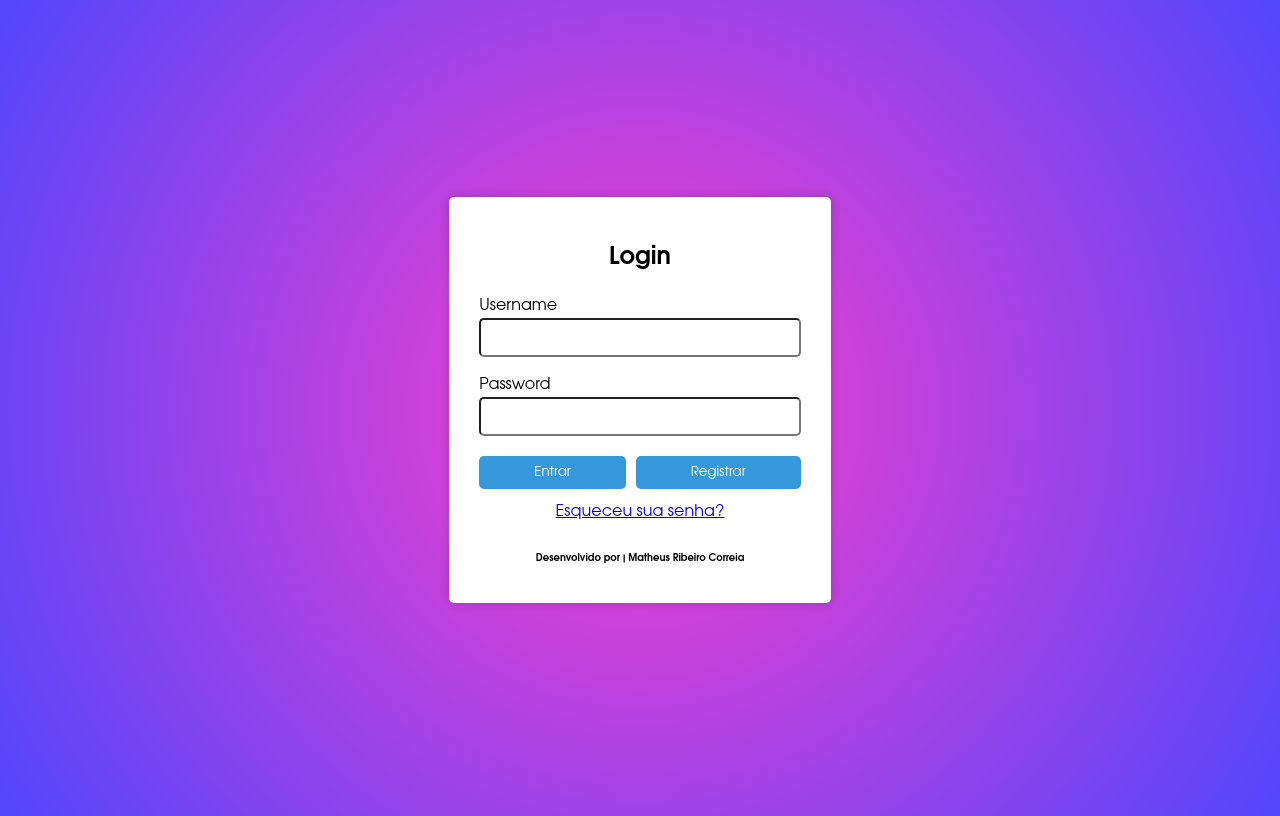
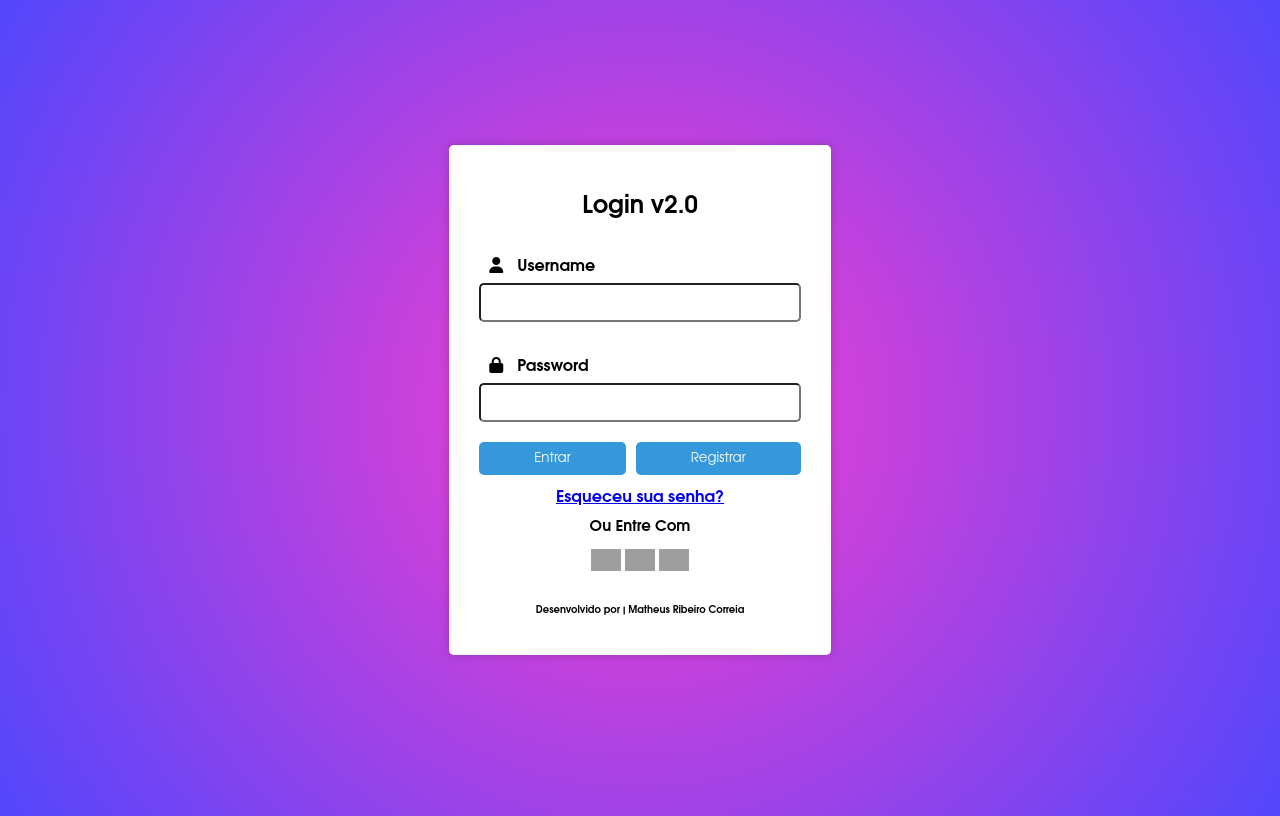
Before and after one commit to badnewsdev/login-form, a plain HTML site: page index.html in a window 1280 px wide. Drawn offline with Linux system fonts and the light colour scheme; grey boxes are pictures that could not be loaded.

Commit message:
Update index.html

```diff
--- a/index.html
+++ b/index.html
@@ -5,24 +5,60 @@
 	<meta http-equiv="X-UA-Compatible" content="IE=edge">
 	<title> Login Form </title>
 	<link rel="stylesheet" type="text/css" href="css/style.css">
+	<link rel="stylesheet" href="https://cdnjs.cloudflare.com/ajax/libs/font-awesome/5.15.2/css/all.min.css" integrity="sha512-NfNOgS+zQG1soEwv0T2TtTfM7VqyNTT0aHryDBsjDfcu07IldFZwRdZL4kjF4DO40C00W8lzvMQyOxdGcOYzg==" crossorigin="anonymous" referrerpolicy="no-referrer" />
 </head>
+
+<script src="https://kit.fontawesome.com/49160785c4.js" crossorigin="anonymous"></script>
+
 <div class="login-container">
   <form class="login-form">
-    <h2>Login</h2>
-    <label for="username">Username</label>
+    <h2>Login v2.0</h2>
+
+    <label for="username"></label>
+	<i class="fas fa-user"></i> <a class="textuser"> <b>Username </a>
     <input type="text" id="username" name="username" required>
-    <label for="password">Password</label>
+
+    <label for="password"></label>
+	<i class="fa-solid fa-lock"> </i> <a class="textpw"> <b>Password </a>
+
     <input type="password" id="password" name="password" required>
+
     <div class="button-container">
       <button class="login-button">Entrar</button>
 	  <button class="register-button">Registrar</button>
-    </div>
+
+</div>
 	<div class="forget">
 	<a href="#" class="forgetpw">Esqueceu sua senha?</a>
+	</div>
+
+	<div class="outher">
+		<p> Ou Entre Com
+	</div>
+
   </form>
+  	<div class="logimg" align="center">
+
+			<img align="center" src="https://cdn-icons-png.flaticon.com/512/300/300221.png" width='30'
+		style="max-width:100%;" />
+
+	 <span></span>
+	 <span></span>
+
+			<img align="center" src="https://cdn-icons-png.flaticon.com/512/5968/5968764.png" width='30'
+		style="max-width:100%;" />
+
+	 <span></span>
+	 <span></span>
+
+	 		<img align="center" src="https://cdn-icons-png.flaticon.com/512/2504/2504839.png" width='30'
+		style="max-width:100%;" />
+
+	</div>
+
   <footer>
 	<p> <b>Desenvolvido por | Matheus Ribeiro Correia </p>
   </footer>
-</div>
+
 
 </html>
```
